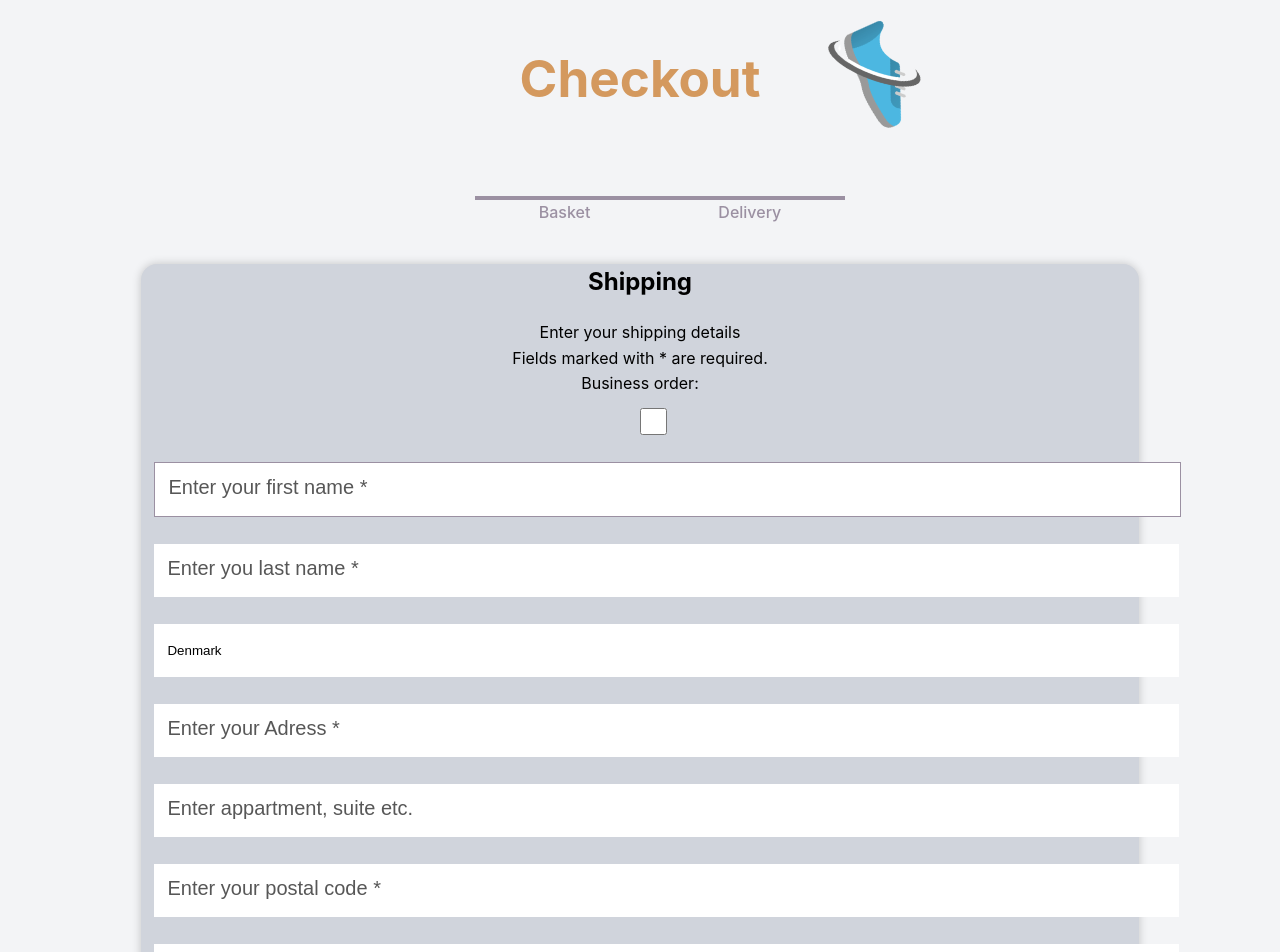
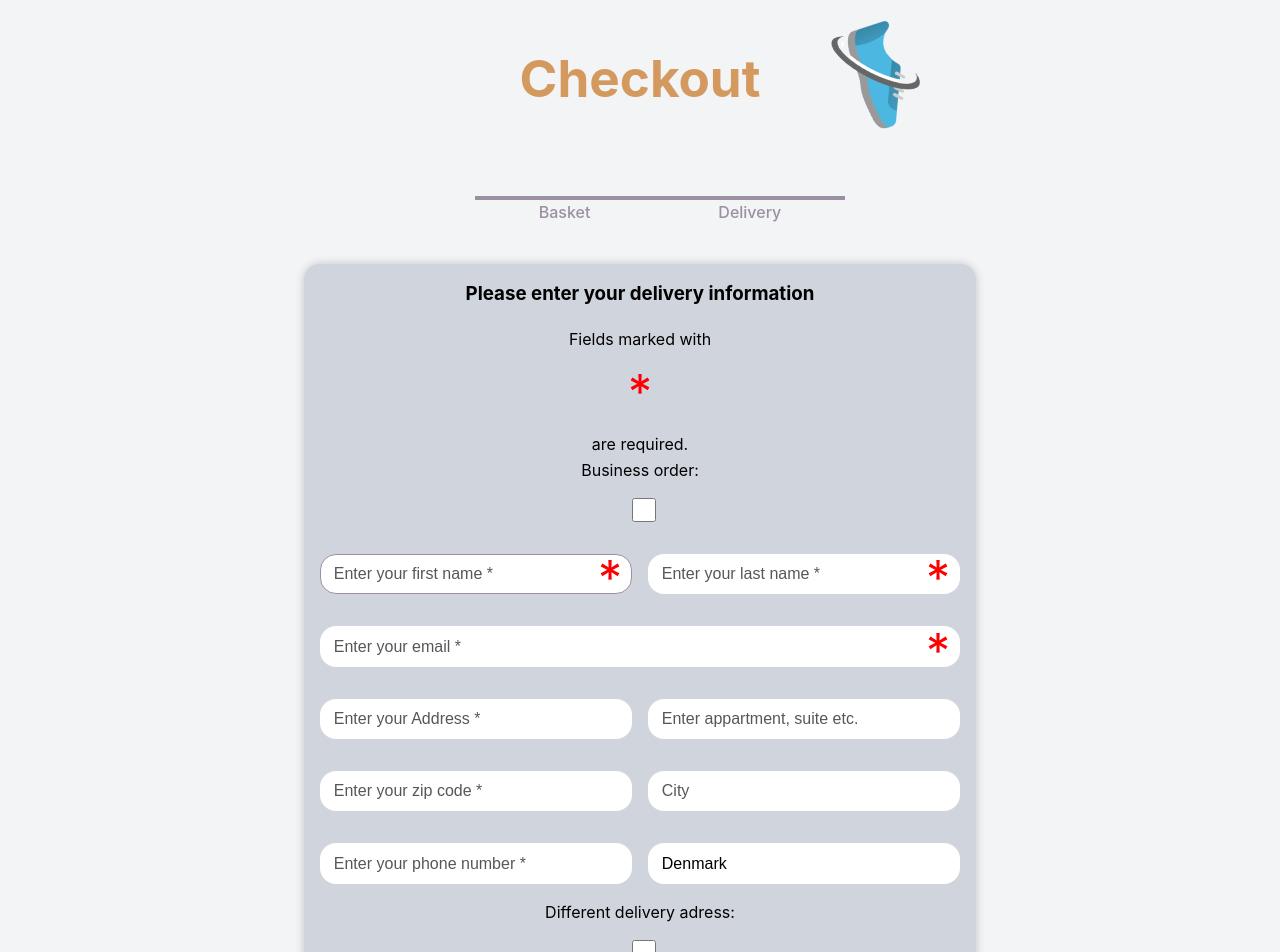
Before and after one commit to Jakob-SA/webstoreFrontend, a React (Vite) app: page /delivery in a window 1280 px wide. Shown: the top 952 px of the page. Built offline with nearby package versions, Linux system fonts and the light colour scheme.

Commit message:
Placeholder/label animation working. Now need to implement on all input-fields

```diff
--- a/src/components/delivery/orderform.css
+++ b/src/components/delivery/orderform.css
@@ -7,17 +7,42 @@
   border-radius: 1em;
   grid-column: 2;
   color: var(--color-text);
-  width: 80%;
+  width: 40em;
+  padding: 1em;
 }
 
-input {
-  font-size: 2em sans-serif;
-  height: 2em;
-  padding: 1em;
-  margin: 1em;
+.deliveryPage input {
+  position: relative;
+  box-sizing: border-box;
+  font-size: 1em;
+  height: 1.5em;
+  padding: 1.2em 0.8em;
+  margin-top: 1em;
+  margin-bottom: 1em;
   width: 100%;
   border: 0;
   outline: none;
+  border-radius: 1em;
+  border: 1px solid transparent;
+}
+/* Maybe we dont want this design decision */
+.input-wrapper[data-required]::after {
+  content: "*";
+  color: red;
+  font-size: 3em;
+  position: absolute;
+  top: 50%;
+  right: 10px;
+  transform: translateY(-45%);
+}
+/* Maybe we dont want this */
+.input-wrapper {
+  position: relative;
+  width: 100%;
+}
+.asterisk {
+  color: red;
+  font-size: 3em;
 }
 
 input:focus {
@@ -25,8 +50,21 @@ input:focus {
 }
 
 input::placeholder {
-  font-size: 1.5em;
+  font-size: 1em;
   color: #575757;
+}
+.duoBox {
+  display: flex;
+  flex-direction: row;
+  justify-content: center;
+  align-items: center;
+  width: 100%;
+}
+.duoBox > :first-child {
+  margin-right: 1em;
+}
+.duoBox > :last-child {
+  margin-left: 1em;
 }
 
 .address-checkbox {
@@ -79,6 +117,9 @@ input::placeholder {
 }
 
 .zip-error-message {
+  position: absolute;
+  left: 56em;
+  white-space: normal;
   color: red;
   font-size: 0.8em;
   margin: 0;
--- a/src/components/delivery/orderform.tsx
+++ b/src/components/delivery/orderform.tsx
@@ -81,13 +81,13 @@ function Orderform() {
       setLoading(false);
     }
   }
-
+  const FormHeader = () => {
     return (
       <>
-      <form onSubmit={handleSubmit}>
-        <h2>Shipping</h2>
-        <legend>Enter your shipping details</legend>
-        <p>Fields marked with * are required.</p>
+        <h3>Please enter your delivery information</h3>
+        <p>
+          Fields marked with <p className="asterisk">*</p> are required.
+        </p>
         <label htmlFor="businessOrder">Business order:</label>
         <input
           type="checkbox"
@@ -96,6 +96,14 @@ function Orderform() {
           checked={isBusiness}
           onChange={handleBusinessChange}
         />
+      </>
+    );
+  };
+
+  return (
+    <>
+      <form onSubmit={handleSubmit}>
+        <FormHeader />
         {isBusiness && (
           <div>
             <label htmlFor="businessName" hidden>
@@ -122,9 +130,11 @@ function Orderform() {
             />
           </div>
         )}
+        <div className="duoBox">
           <label htmlFor="firstName" hidden>
             First Name:<span className="required">*</span>
           </label>
+          <div className="input-wrapper" data-required>
             <input
               placeholder="Enter your first name *"
               type="text"
@@ -133,16 +143,75 @@ function Orderform() {
               name="userFirstName"
               autoFocus
             />
+          </div>
           <label htmlFor="lastName" hidden>
             Last Name:<span className="required">*</span>
           </label>
+          <div className="input-wrapper" data-required>
             <input
-          placeholder="Enter you last name *"
+              placeholder="Enter your last name *"
               type="text"
               required
               id="lastName"
               name="userLastName"
             />
+          </div>
+        </div>
+        <label htmlFor="email" hidden>
+          Email:<span className="required">*</span>
+        </label>
+        <div className="input-wrapper" data-required>
+          <input
+            placeholder="Enter your email *"
+            type="email"
+            required
+            id="email"
+            name="user_email"
+            autoComplete="email"
+          />
+        </div>
+        <div className="duoBox">
+          <label htmlFor="address1" hidden>
+            Adress:<span className="required">*</span>
+          </label>
+          <input
+            placeholder="Enter your Address *"
+            type="text"
+            required
+            id="address1"
+            name="user_address1"
+          />
+
+          <label htmlFor="adress2" hidden>
+            Appartment, suite etc.:
+          </label>
+          <input
+            placeholder="Enter appartment, suite etc."
+            type="text"
+            id="adress2"
+            name="user_adress2"
+          />
+        </div>
+
+        <ZipCodeChecker
+          zipCode={zipCode}
+          onZipChange={setZipCode}
+          city={city}
+          onCityChange={setCity}
+        />
+        <div className="duoBox">
+          <label htmlFor="telephoneNumber" hidden>
+            Phonenumber:<span className="required">*</span>
+          </label>
+          <input
+            placeholder="Enter your phone number *"
+            type="tel"
+            required
+            pattern="^(\+45|0045)?\s?(\d{2}\s?){3}\d{2}$" // This is a pattern to validate the phone number to the danish format
+            name="user_telephoneNumber"
+            id="telephoneNumber"
+            title="Please enter a valid danish phone number"
+          ></input>
           <label htmlFor="country" hidden>
             Country: <span className="required">*</span>
           </label>
@@ -154,31 +223,7 @@ function Orderform() {
             value={"Denmark"}
             readOnly
           />
-        <label htmlFor="adress1" hidden>
-          Adress:<span className="required">*</span>
-        </label>
-        <input
-          placeholder="Enter your Adress *"
-          type="text"
-          required
-          id="adress1"
-          name="user_adress1"
-        />
-        <label htmlFor="adress2" hidden>
-          Appartment, suite etc.:
-        </label>
-        <input
-          placeholder="Enter appartment, suite etc."
-          type="text"
-          id="adress2"
-          name="user_adress2"
-        />
-        <ZipCodeChecker
-          zipCode={zipCode}
-          onZipChange={setZipCode}
-          city={city}
-          onCityChange={setCity}
-        />
+        </div>
         <label htmlFor="deliveryAdress">Different delivery adress:</label>
         <input
           type="checkbox"
@@ -227,29 +272,7 @@ function Orderform() {
             />
           </div>
         )}
-        <label htmlFor="email" hidden>
-          Email:<span className="required">*</span>
-        </label>
-        <input
-          placeholder="Enter your email *"
-          type="email"
-          required
-          id="email"
-          name="user_email"
-          autoComplete="email"
-        />
-        <label htmlFor="telephoneNumber" hidden>
-          Phonenumber:<span className="required">*</span>
-        </label>
-        <input
-          placeholder="Enter your phone number *"
-          type="tel"
-          required
-          pattern="^(\+45|0045)?\s?(\d{2}\s?){3}\d{2}$" // This is a pattern to validate the phone number to the danish format
-          name="user_telephoneNumber"
-          id="telephoneNumber"
-          title="Please enter a valid danish phone number"
-        ></input>
+
         <label htmlFor="orderComment"></label>
         <textarea
           placeholder="Here you can leave a comment for your order"
--- a/src/components/delivery/zipCodeChecker.tsx
+++ b/src/components/delivery/zipCodeChecker.tsx
@@ -38,13 +38,13 @@ export const ZipCodeChecker: React.FC<ZipCodeCheckerProps> = ({
   };
 
   return (
-    <div>
+    <div className="duoBox">
       <label htmlFor="zip" hidden>
         Zip Code:<span className="required">*</span>
       </label>
       <input
         type="text"
-        placeholder="Enter your postal code *"
+        placeholder="Enter your zip code *"
         required
         id="zip"
         name="user_zip"
@@ -56,13 +56,13 @@ export const ZipCodeChecker: React.FC<ZipCodeCheckerProps> = ({
         }}
       />
       {zipTouched && !validZip && (
-        <p className="zip-error-message">Postal code is invalid</p>
+        <p className="zip-error-message">Invalid zip</p>
       )}
       <label htmlFor="city" hidden>
         City:<span className="required">*</span>
       </label>
       <input
-        placeholder="Enter your city, or let us set it for you *"
+        placeholder="City"
         type="text"
         required
         id="city"
```
Also changed, not shown: src/components/productLine/productLine.css (+1 -9 lines). Lines whose indentation alone changed are shown as unchanged.
